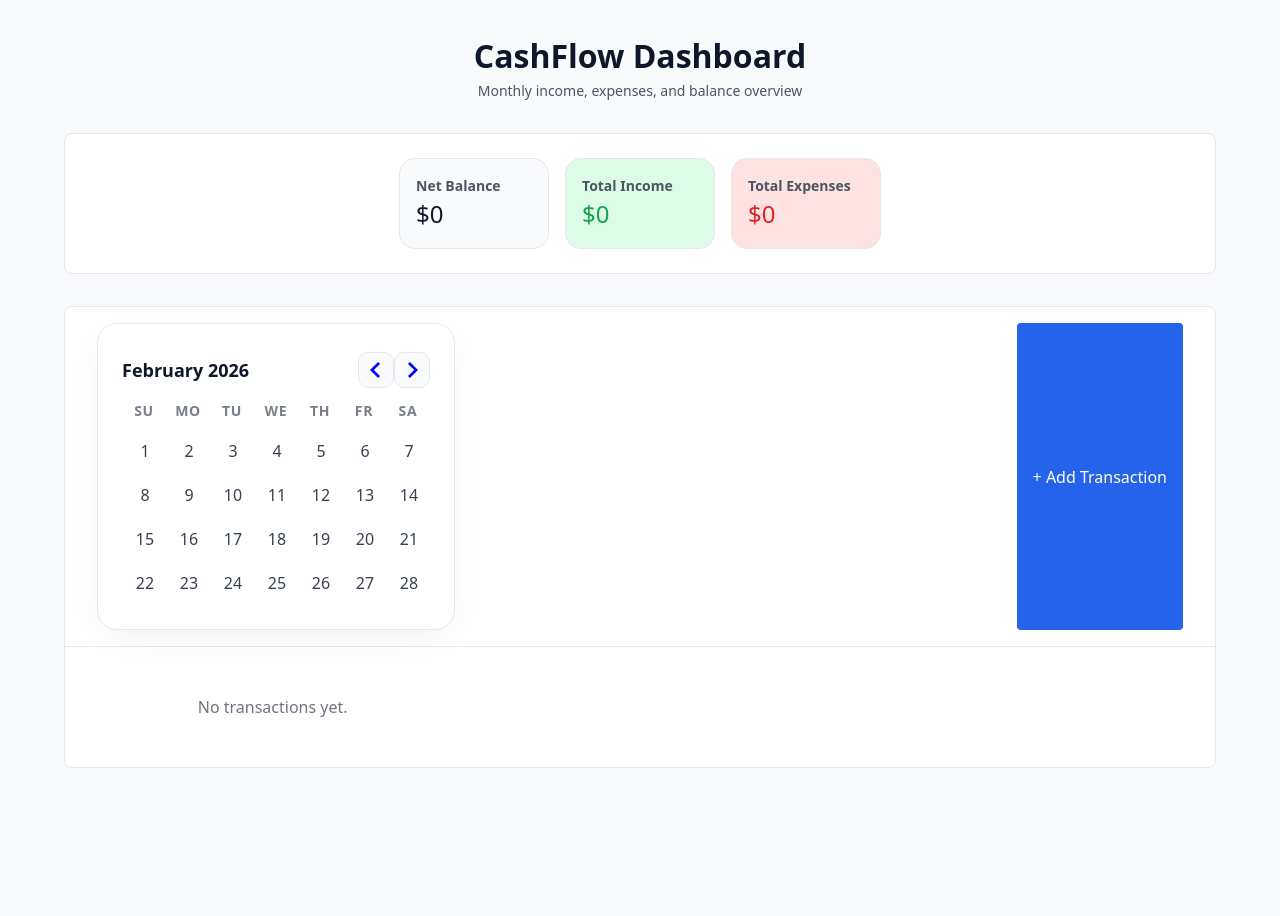
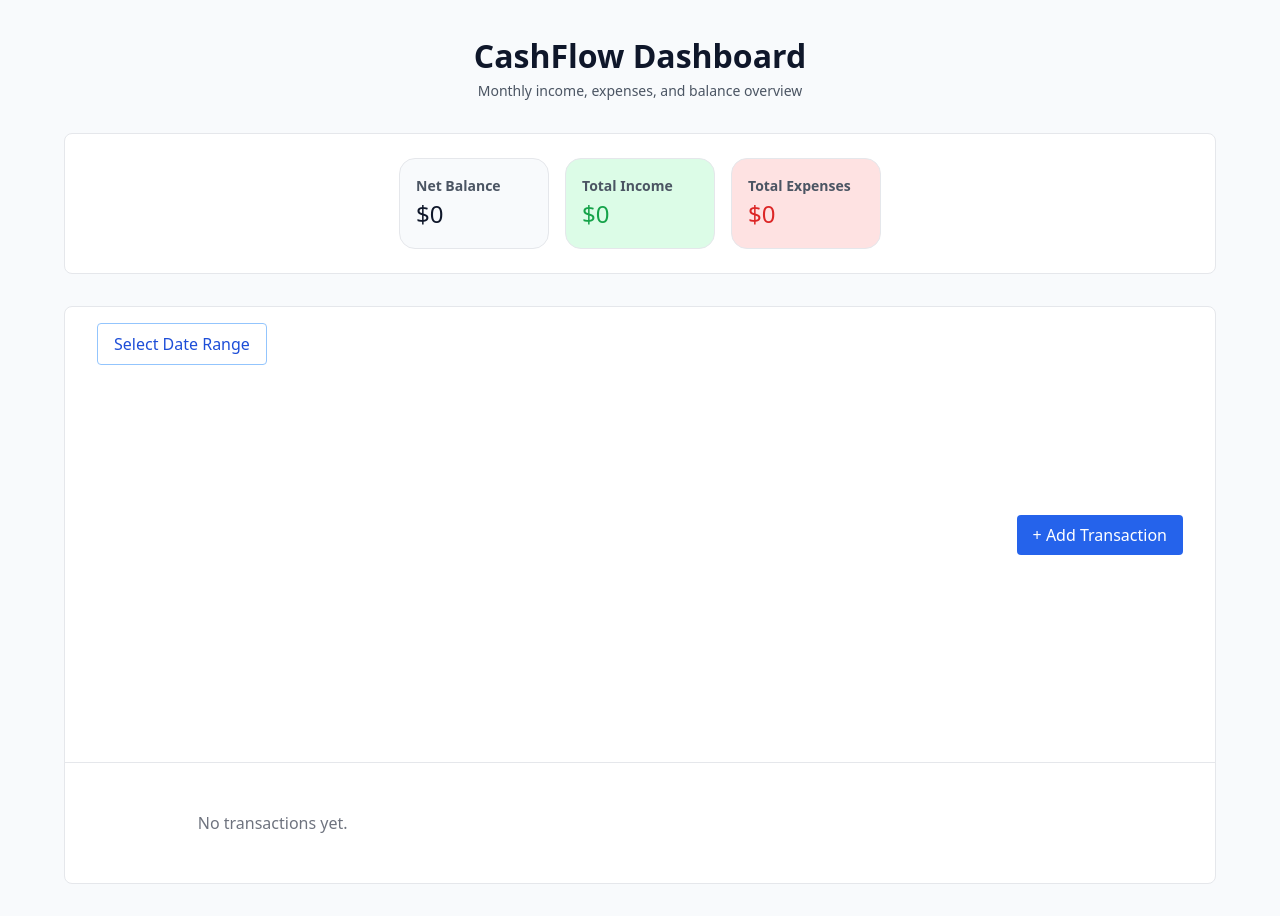
Before and after one commit to Brijsunil2/cashflow-simulator, a React (Vite) app in the folder frontend/: page / in a window 1280 px wide. Shown: the top 916 px of the page. Built offline with nearby package versions, Linux system fonts and the light colour scheme.

Commit message:
feat: implement date range component to dashboard

```diff
--- a/frontend/src/components/HoverCard/HoverCard.jsx
+++ b/frontend/src/components/HoverCard/HoverCard.jsx
@@ -1,7 +1,7 @@
 import { useState, useEffect, useRef } from "react";
 import "./HoverCard.scss";
 
-const HoverCard = ({ trigger, children }) => {
+const HoverCard = ({ trigger, children, clickOnly = false }) => {
   const [isOpen, setIsOpen] = useState(false);
   const [canHover, setCanHover] = useState(false);
   const cardRef = useRef(null);
@@ -13,24 +13,28 @@ const HoverCard = ({ trigger, children }) => {
 
   useEffect(() => {
     const handleClickOutside = (e) => {
-      if (!canHover && cardRef.current && !cardRef.current.contains(e.target)) {
+      if ((clickOnly || !canHover) && cardRef.current && !cardRef.current.contains(e.target)) {
         setIsOpen(false);
       }
     };
 
     document.addEventListener("mousedown", handleClickOutside);
     return () => document.removeEventListener("mousedown", handleClickOutside);
-  }, [canHover]);
+  }, [canHover, clickOnly]);
 
   return (
     <div
       className="hover-card"
       ref={cardRef}
-      onMouseEnter={() => canHover && setIsOpen(true)}
-      onMouseLeave={() => canHover && setIsOpen(false)}
-      onClick={() => !canHover && setIsOpen((prev) => !prev)}
+      onMouseEnter={() => !clickOnly && canHover && setIsOpen(true)}
+      onMouseLeave={() => !clickOnly && canHover && setIsOpen(false)}
     >
-      <div className="hover-card__trigger">{trigger}</div>
+      <div
+        className="hover-card__trigger"
+        onClick={() => (clickOnly || !canHover) && setIsOpen((prev) => !prev)}
+      >
+        {trigger}
+      </div>
 
       <div className={`hover-card__content ${isOpen ? "open" : ""}`}>
         {children}
--- a/frontend/src/pages/Dashboard/Dashboard.jsx
+++ b/frontend/src/pages/Dashboard/Dashboard.jsx
@@ -4,21 +4,32 @@ import { budgetReducer } from "../../logic/budgetReducer";
 import SummaryCard from "../../components/SummaryCard/SummaryCard";
 import TransactionForm from "../../components/TransactionForm/TransactionForm";
 import TransactionList from "../../components/TransactionList/TransactionList";
-import { selectSummary, selectSortedTransactions } from "../../logic/budgetSelector";
+import {
+  selectSummary,
+  selectSortedTransactions,
+  selectTransactionsByDateRange,
+} from "../../logic/budgetSelector";
 import Popup from "../../components/Popup/Popup";
 import { testTransactions } from "../../test/testTransactions";
-import DateRange from "../../components/DateRange/DateRange"
+import DateRange from "../../components/DateRange/DateRange";
+import HoverCard from "../../components/HoverCard/HoverCard";
 
 const initialState = {
   userId: "user123",
   currency: "CAD",
   transactions:
-    import.meta.env.VITE_APP_ENV === "development" ? testTransactions: [],
+    import.meta.env.VITE_APP_ENV === "development" ? testTransactions : [],
 };
 
 const Dashboard = () => {
   const [state, dispatch] = useReducer(budgetReducer, initialState);
   const [isPopupOpen, setIsPopupOpen] = useState(false);
+  const [dateRange, setDateRange] = useState(null);
+
+  const displayedTransactions =
+    dateRange?.from && dateRange?.to
+      ? selectTransactionsByDateRange(state, dateRange.from, dateRange.to)
+      : selectSortedTransactions(state);
 
   return (
     <div className="page">
@@ -38,8 +49,25 @@ const Dashboard = () => {
 
         <section className="dashboard__content">
           <div className="dashboard__subheader">
-            <DateRange />
-            <button className="add-transaction-btn" onClick={() => setIsPopupOpen(true)}>
+            <div className="dashboard__date-range-wrapper">
+              <HoverCard
+                clickOnly={true}
+                trigger={<button className="dashboard__date-range-btn">Select Date Range</button>}
+              >
+                <div className="dashboard__date-range-popup-content">
+                  <DateRange onChange={setDateRange} />
+                </div>
+              </HoverCard>
+              {dateRange?.from && dateRange?.to && (
+                <span className="dashboard__date-display">
+                  {dateRange.from.toLocaleDateString()} - {dateRange.to.toLocaleDateString()}
+                </span>
+              )}
+            </div>
+            <button
+              className="add-transaction-btn"
+              onClick={() => setIsPopupOpen(true)}
+            >
               + Add Transaction
             </button>
           </div>
@@ -64,14 +92,12 @@ const Dashboard = () => {
 
           <div className="dashboard__content-body">
             {state.transactions.length > 0 && (
-              <div className="dashboard_charts">
-                {/* <div className="dashboard__charts--pie-chart">Pie Chart</div> */}
-              </div>
+              <div className="dashboard_charts"></div>
             )}
 
             <div className="dashboard__transactions">
               <TransactionList
-                transactions={selectSortedTransactions(state)}
+                transactions={displayedTransactions}
                 onDelete={(transactionId) =>
                   dispatch({
                     type: "REMOVE_TRANSACTION",
--- a/frontend/src/pages/Dashboard/Dashboard.scss
+++ b/frontend/src/pages/Dashboard/Dashboard.scss
@@ -74,6 +74,7 @@
   &__subheader {
     display: flex;
     justify-content: space-between;
+    align-items: center;
     grid-column: span 2;
     padding: $space-4 $space-6;
     border-bottom: 1px solid $color-border;
@@ -82,6 +83,44 @@
     button {
       margin-left: auto;
     }
+  }
+
+  &__date-range-wrapper {
+    display: flex;
+    align-items: center;
+    gap: $space-4;
+  }
+
+  &__date-range-btn {
+    background-color: $color-surface;
+    color: $color-primary-700;
+    border: 1px solid $color-primary-300;
+    padding: $space-2 $space-4;
+    border-radius: 4px;
+    cursor: pointer;
+    font-weight: $weight-medium;
+    transition: all 0.2s ease;
+
+    &:hover {
+      background-color: $color-primary-50;
+      border-color: $color-primary-400;
+    }
+  }
+
+  &__date-display {
+    font-size: $font-sm;
+    font-weight: $weight-medium;
+    color: $color-primary-700;
+    background-color: $color-primary-50;
+    padding: $space-2 $space-3;
+    border-radius: 8px;
+    border: 1px solid $color-primary-200;
+  }
+
+  &__date-range-popup-content {
+    display: flex;
+    justify-content: center;
+    padding: $space-4;
   }
 
   &__transactions {
```
